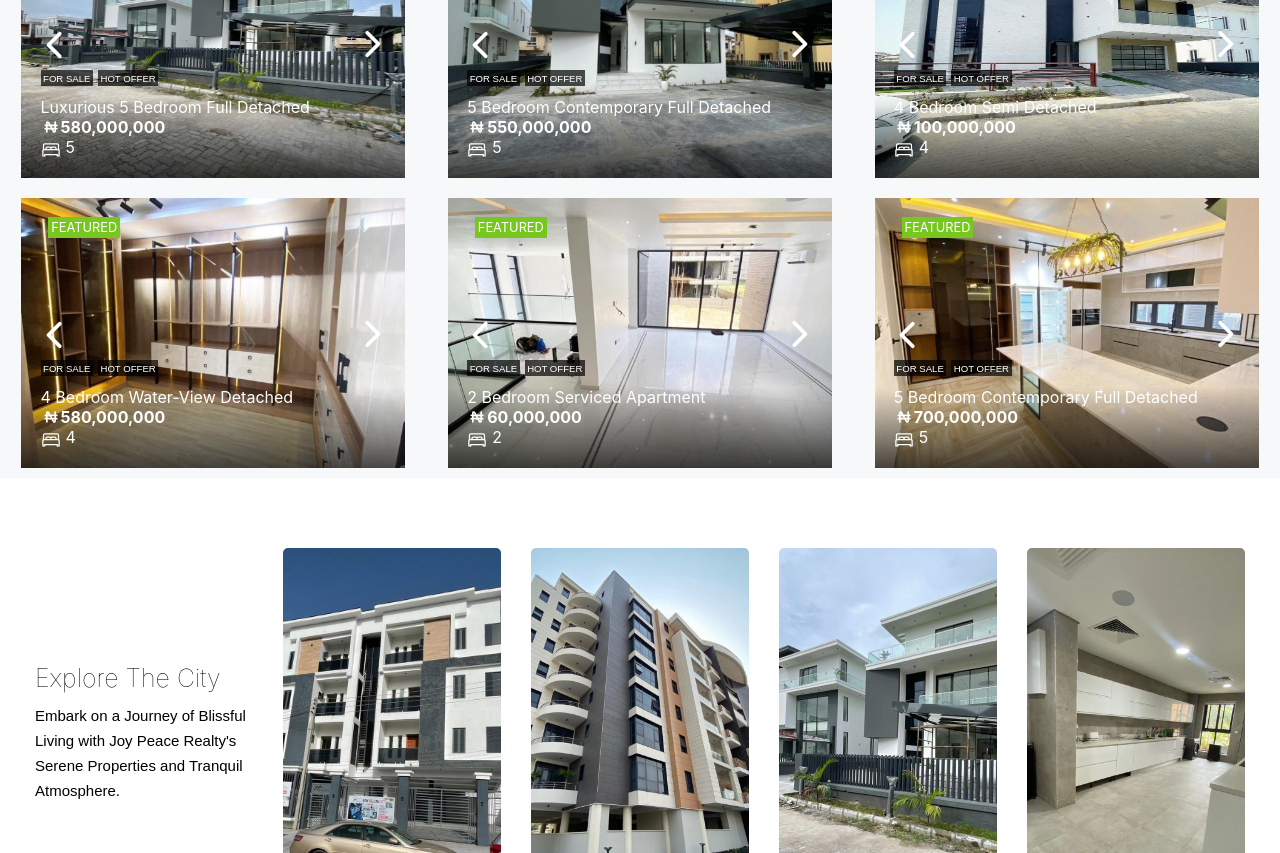
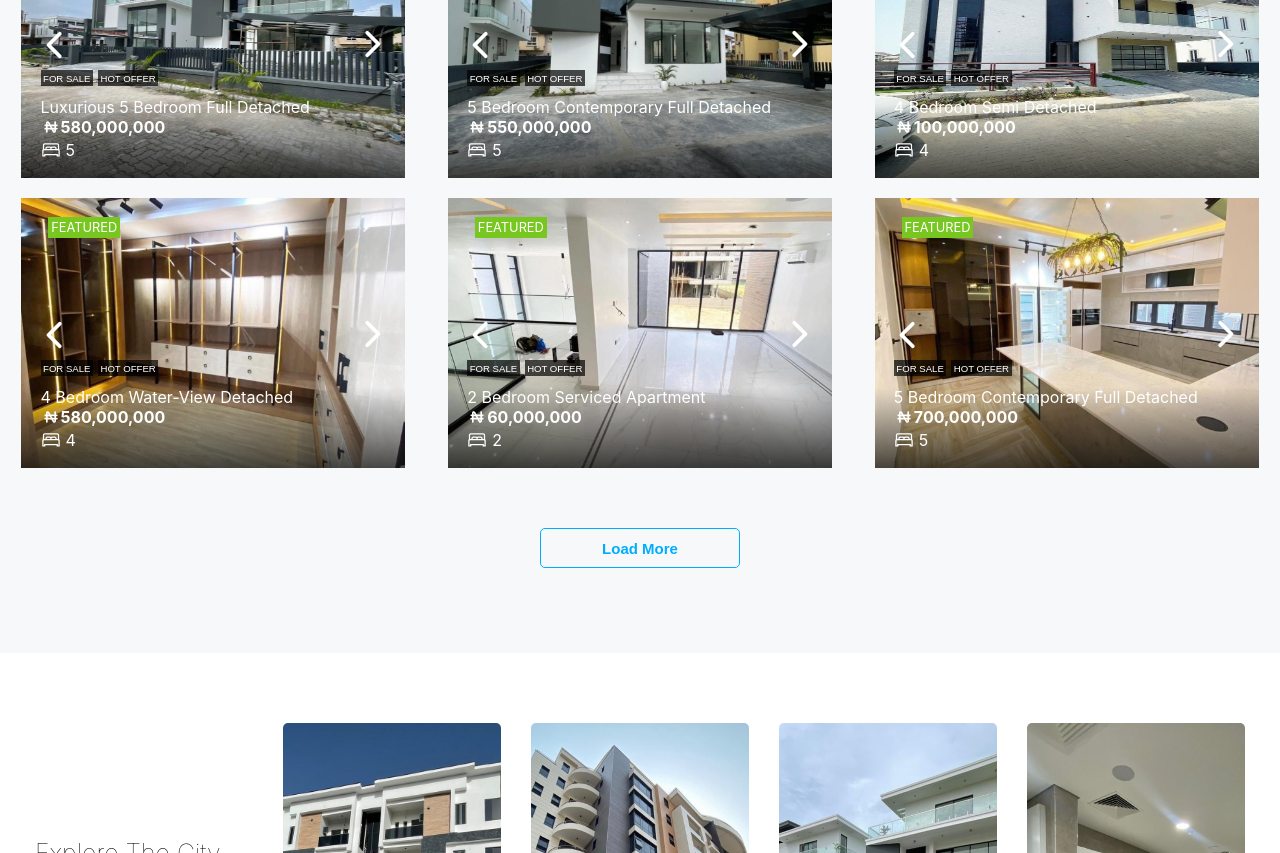
Before and after one commit to SudoSantos/joy-peace-realty, a React (Create React App) app: page / in a window 1280 px wide. Shown: the part 3840-4693 px from the top of the page. Built offline with nearby package versions, Linux system fonts and the light colour scheme.

Commit message:
agentsdata created

```diff
--- a/src/components/Finest/Finest.css
+++ b/src/components/Finest/Finest.css
@@ -1,5 +1,6 @@
 .containr{
     padding-top: 50px;
+    padding-bottom: 50px;
     background-color: #f7f8f9;
     width: 100vw;
     /* height: 25vw; */
@@ -49,6 +50,10 @@
     background: linear-gradient(to bottom, rgba(0,0,0,0), rgba(0,0,0,0.7));
 }
 
+.cd:hover::after {
+    height: 0;
+}
+
 .cd>img{
     width: 100%;
     height: 100%;
@@ -60,10 +65,6 @@
     left: 5%;
     color: white;
     z-index: 41;
-}
-
-.desc{
-    /* font-weight: bold; */
 }
 
 .price{
@@ -129,3 +130,29 @@
     border: none;
     background-color: rgba(0, 0, 0, 0.692);
 }
+
+.ldmr{
+    display: flex;
+    justify-content: center;
+    /* align-items: center; */
+    margin: 50px auto;
+    height: 25px;
+}
+
+.ldmr button{
+    border: 1px solid #00aeff;
+    color: #00aeff;
+    background-color: transparent;
+    width: 200px;
+    height: 40px;
+    font-size: 15px;
+    font-weight: bold;
+    border-radius: 5px;
+    cursor: pointer;
+    transition: .1s ease-in;
+}
+
+.ldmr button:hover{
+    background-color: #00aeff;
+    color: white;
+}
--- a/src/components/Finest/Finest.jsx
+++ b/src/components/Finest/Finest.jsx
@@ -32,7 +32,7 @@ const Finest = () => {
               <div className="details">
                 <p className="desc">{property.desc}</p>
                 <p className="price">< TbCurrencyNaira className="currency"/>{property.price}</p>
-                <div style={{ display: 'flex', gap: '5px' }}>
+                <div style={{ display: 'flex', gap: '5px',alignItems:'center' }}>
                   < LiaBedSolid className="bed" />
                   <span>{property.nob}</span>
                 </div>
@@ -41,31 +41,15 @@ const Finest = () => {
             </div>
           )
         })}
+      </div>
 
 
-        {/* <div className="cd">
-          < FaChevronLeft className="ar-left" />
-          <img src={image} alt="" />
-          <div className="details">
-            <p className="desc">4 Bedroom Semi detatched duplex for sale</p>
-            <p className="price">100,000,000</p>
-            < LiaBedSolid className="bed" />
-          </div>
-          < FaChevronRight className="ar-right" />
-        </div> */}
+      <div className="ldmr">
+        <button>Load More</button>
+      </div>
 
-        {/* <div className="cd">
-          < FaChevronLeft className="ar-left" />
-          <img src={image} alt="" />
-          <div className="details">
-            <p className="desc">4 Bedroom Semi detatched duplex for sale</p>
-            <p className="price">100,000,000</p>
-            < LiaBedSolid className="bed" />
-          </div>
-          < FaChevronRight className="ar-right" />
-        </div> */}
 
-      </div>
+
 
 
     </section>
--- a/src/components/Form/Form.css
+++ b/src/components/Form/Form.css
@@ -112,29 +112,3 @@
     cursor: pointer;
     background-color: rgba(45, 163, 237, 0.829);
 }
-
-.ldmr{
-    display: flex;
-    justify-content: center;
-    align-items: center;
-    margin-top: 50px;
-    margin-bottom: 50px;
-    height: 25px; /* Adjust as needed */
-}
-
-.ldmr button{
-    border: 1px solid #00aeff;
-    color: #00aeff;
-    width: 200px;
-    height: 40px;
-    font-size: 15px;
-    font-weight: bold;
-    border-radius: 5px;
-    cursor: pointer;
-}
-
-.ldmr button:hover{
-    background-color: #00aeff;
-    color: white;
-    transition: .2s ease-in;
-}
```
Also changed, not shown: src/data/Agentsdata.jsx (added, +12 -0 lines).
